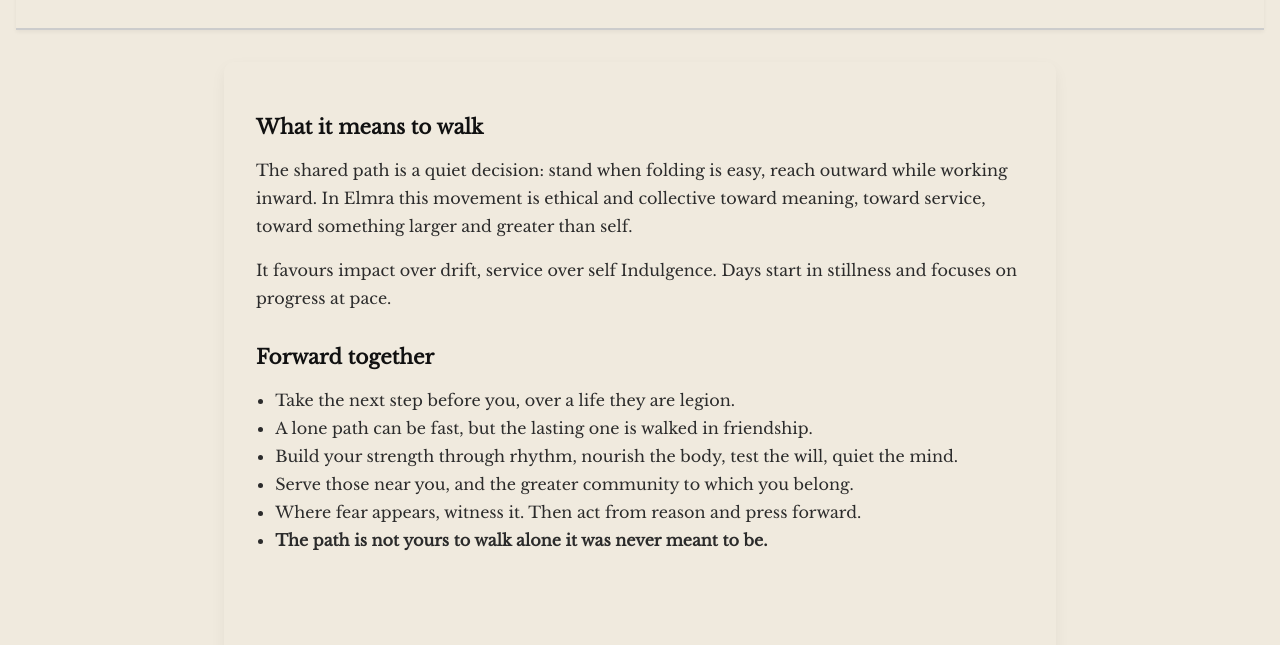
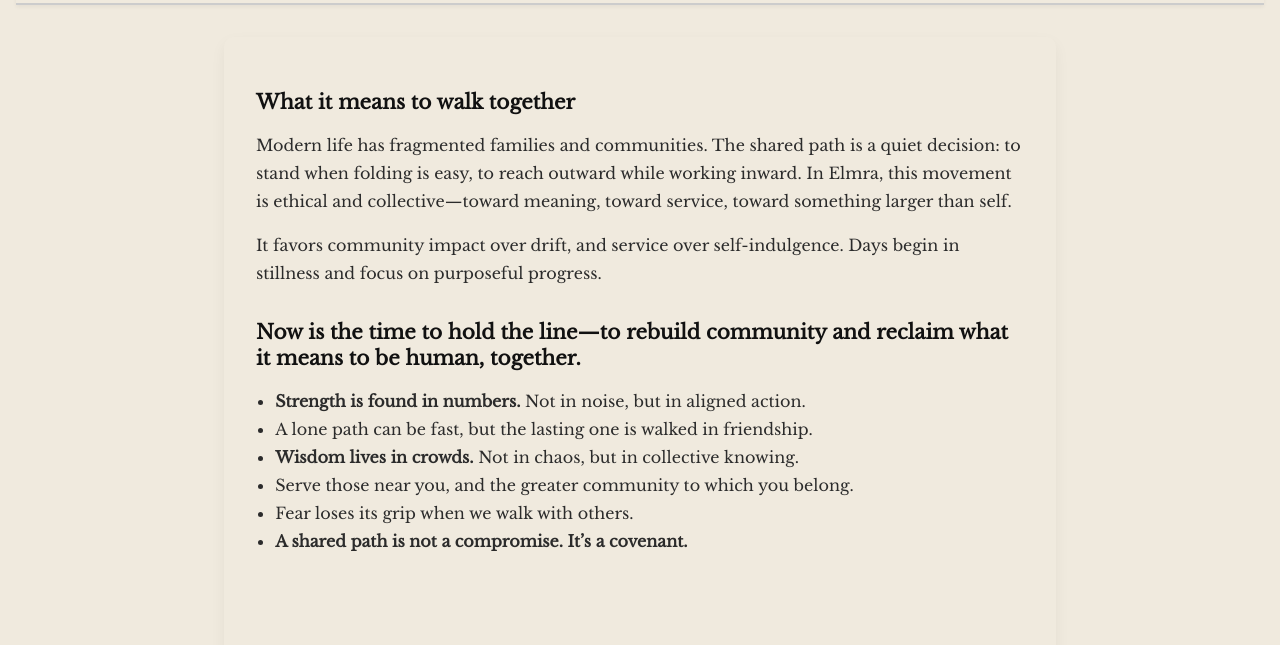
Before and after one commit to Roger-mc/elmra.github.io, a plain HTML site: page shared_path.html in a window 1280 px wide. Shown: the part 155-800 px from the top of the page. Drawn offline with nearby package versions, Linux system fonts and the light colour scheme.

Commit message:
Updated shared path section

```diff
--- a/shared_path.html
+++ b/shared_path.html
@@ -1,4 +1,4 @@
-ter<!DOCTYPE html>
+<!DOCTYPE html>
 <html lang="en">
 <head>
   <meta charset="UTF-8">
@@ -13,22 +13,22 @@ ter<!DOCTYPE html>
   </header>
 
   <main>
-    <section>
-      <h3>What it means to walk</h3>
-      <p>The shared path is a quiet decision: stand when folding is easy, reach outward while working inward. In Elmra this movement is ethical and collective toward meaning, toward service, toward something larger and greater than self.</p>
+  <section>
+    <h3>What it means to walk together</h3>
+    <p>Modern life has fragmented families and communities. The shared path is a quiet decision: to stand when folding is easy, to reach outward while working inward. In Elmra, this movement is ethical and collective—toward meaning, toward service, toward something larger than self.</p>
 
-      <p>It favours impact over drift, service over self Indulgence. Days start in stillness and focuses on progress at pace.</p>
+    <p>It favors community impact over drift, and service over self-indulgence. Days begin in stillness and focus on purposeful progress.</p>
     </section>
 
     <section>
-      <h3>Forward together</h3>
+      <h3>Now is the time to hold the line—to rebuild community and reclaim what it means to be human, together.</h3>
       <ul>
-        <li>Take the next step before you, over a life they are legion.</li>
+        <li><strong>Strength is found in numbers.</strong> Not in noise, but in aligned action.</li>
         <li>A lone path can be fast, but the lasting one is walked in friendship.</li>
-        <li>Build your strength through rhythm, nourish the body, test the will, quiet the mind.</li>
+        <li><strong>Wisdom lives in crowds.</strong> Not in chaos, but in collective knowing.</li>
         <li>Serve those near you, and the greater community to which you belong.</li>
-        <li>Where fear appears, witness it. Then act from reason and press forward.</li>
-        <li><strong>The path is not yours to walk alone it was never meant to be.</strong></li>
+        <li>Fear loses its grip when we walk with others.</li>
+        <li><strong>A shared path is not a compromise. It’s a covenant.</strong></li>
       </ul>
     </section>
 
```
